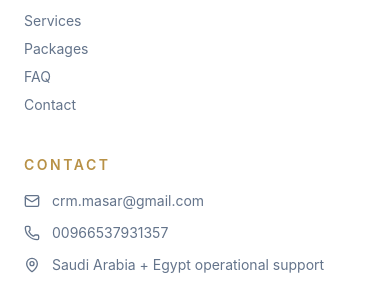
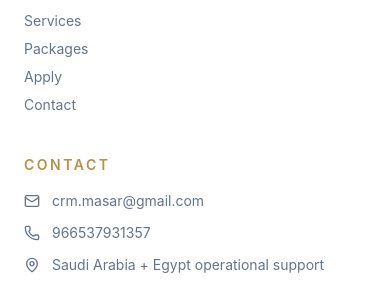
Before and after one commit to Masar-me/masar-website, a React (Vite) app: page / in a window 390 px wide. Shown: the part 3874-4167 px from the top of the page. Built offline with nearby package versions, Linux system fonts and the light colour scheme.

Commit message:
Fix phone format and update service details
Updated phone number format and modified FAQ label to Apply. Enhanced service description to include 'Hiring'.

```diff
--- a/src/App.jsx
+++ b/src/App.jsx
@@ -38,7 +38,7 @@ const company = {
   name: "MASAR",
   tagline: "Remote Workforce Infrastructure",
   email: "crm.masar@gmail.com",
-  phone: "00966537931357",
+  phone: "966537931357",
   whatsapp: "966537931357",
   location: "Saudi Arabia + Egypt operational support",
   logoPath: "/masar-logo.png",
@@ -49,7 +49,7 @@ const navItems = [
   { label: "About", path: "/about" },
   { label: "Services", path: "/services" },
   { label: "Packages", path: "/packages" },
-  { label: "FAQ", path: "/faq" },
+  { label: "Apply", path: "/faq" },
   { label: "Contact", path: "/contact" },
 ];
 
@@ -57,7 +57,7 @@ const services = [
   {
     icon: ShieldCheck,
     title: "Employer of Record Support",
-    desc: "Operate talent in Egypt through a structured employment model covering contracts, onboarding, compliance coordination, payroll administration, and employee support.",
+    desc: "Operate talent in Egypt through a structured employment model covering Hiring, contracts, onboarding, compliance coordination, payroll administration, and employee support.",
     bullets: ["Contract setup", "Onboarding coordination", "Compliance support", "Monthly employee administration"],
   },
   {
```
